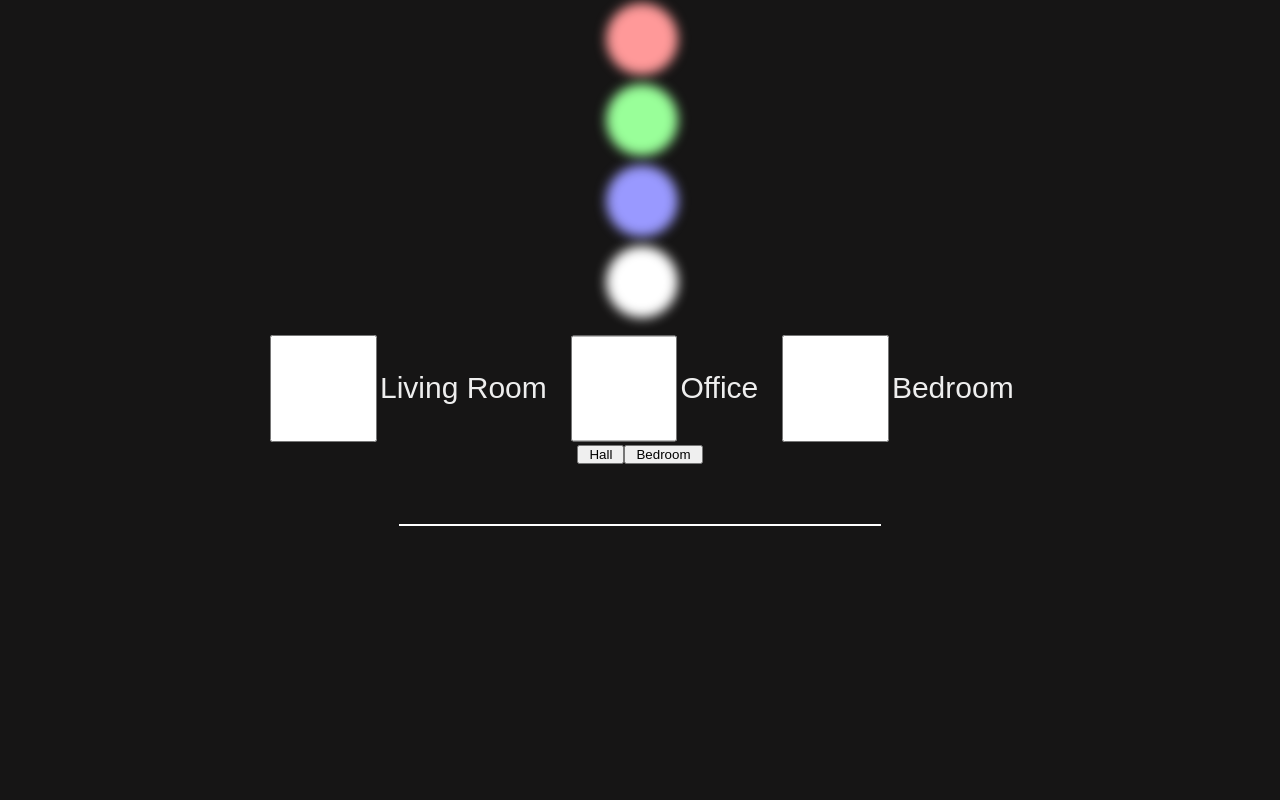
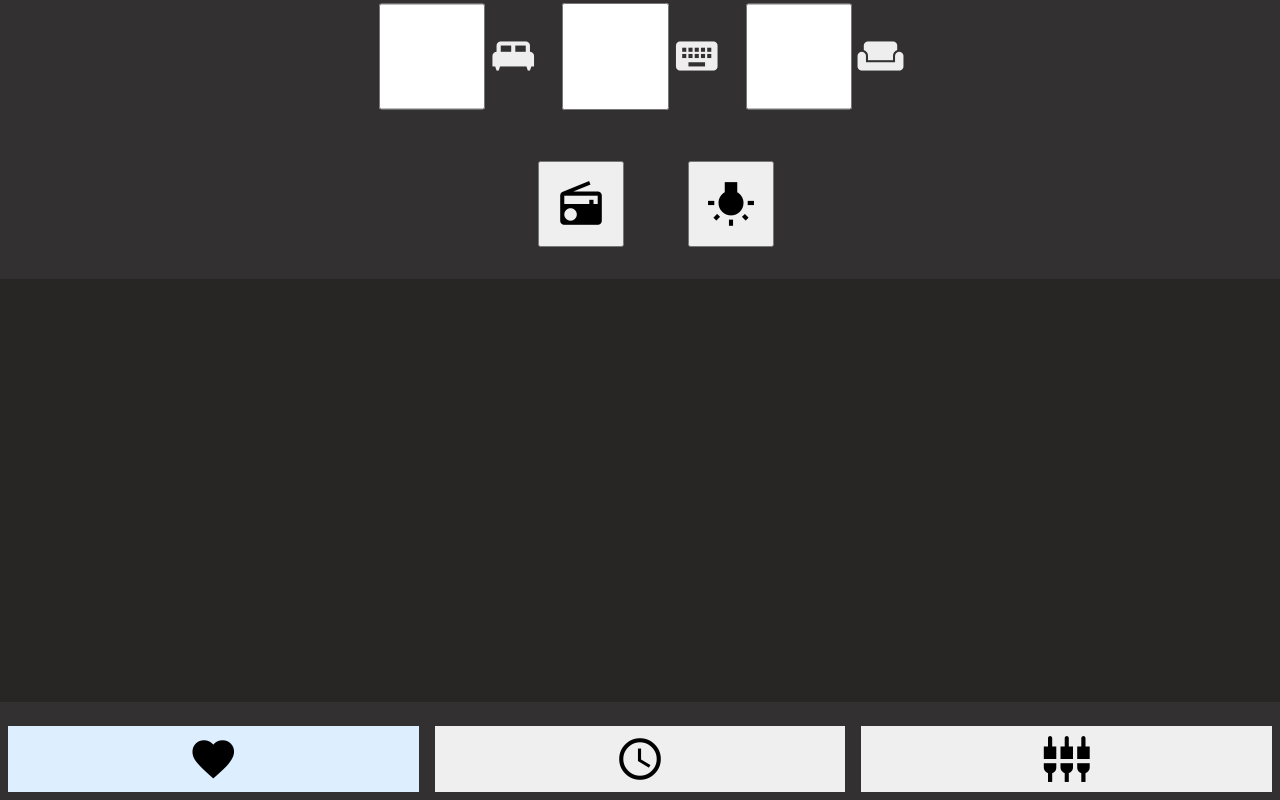
Before and after one commit to bridger-herman/led-foot, a plain HTML site: page index.html in a window 1280 px wide. Drawn offline with nearby package versions, Linux system fonts and the light colour scheme; no server answers.

Commit message:
Paginated UI

````diff
--- a/index.html
+++ b/index.html
@@ -5,8 +5,43 @@
   <title>LED Control</title>
   <link rel="stylesheet" href="./static/index.css">
   <link rel="stylesheet" href="./static/ranges.css">
+  <link href="https://fonts.googleapis.com/icon?family=Material+Icons"
+      rel="stylesheet">
 </head>
 <body>
+  <header>
+    <span id="rooms">
+        <span>
+            <input id="bedroom-check" type="checkbox">
+            <label for="bedroom-check" class="material-icons">king_bed</label>
+        </span>
+
+        <span>
+            <input id="office-check" type="checkbox">
+            <label for="office-check" class="material-icons">keyboard</label>
+        </span>
+
+        <span>
+            <input id="living-room-check" type="checkbox">
+            <label for="living-room-check" class="material-icons">weekend</label>
+        </span>
+    </span>
+    <span id="wemos">
+      <button class="wemo-button" id="Mini"><span class="material-icons">radio</span></button>
+      <button class="wemo-button" id="Insight"><span class="material-icons">wb_incandescent</span></button>
+    </span>
+  </header>
+
+
+  <article id="favorites">
+    <div class="centered container favorites" id="favorite-gradients">
+      <ul class="no-indent" id='favorite-list'>
+        <!-- auto populated -->
+      </ul>
+    </div>
+  </article>
+
+  <article id="inputs">
     <div class="container input-range-container">
       <form id="solid-rgbw-input"
             name="solid-rgbw-input">
@@ -36,38 +71,21 @@
               type="range">
       </form>
     </div>
+  </article>
 
-  <span id="rooms">
-      <span>
-          <input id="living-room-check" type="checkbox">
-          <label for="living-room-check">Living Room</label>
-      </span>
-
-      <span>
-          <input id="office-check" type="checkbox">
-          <label for="office-check">Office</label>
-      </span>
-
-      <span>
-          <input id="bedroom-check" type="checkbox">
-          <label for="bedroom-check">Bedroom</label>
-      </span>
-  </span>
-
-  <span id="wemos">
-    <button class="wemo-button" id="Insight">Hall</button>
-    <button class="wemo-button" id="Mini">Bedroom</button>
-  </span>
-
-  <div class="centered container favorites" id="favorite-gradients">
-    <ul class="no-indent" id='favorite-list'>
-      <!-- auto populated -->
-    </ul>
-  </div>
-
+  <article id="schedules">
     <div id="schedule">
       <!-- auto populated -->
     </div>
+  </article>
+
+  <footer>
+    <nav>
+      <button class="material-icons" id="favorites-button">favorite</button>
+      <button class="material-icons" id="schedules-button">schedule</button>
+      <button class="material-icons" id="inputs-button">settings_input_component</button>
+    </nav>
+  </footer>
 
   <script src=
   "https://ajax.googleapis.com/ajax/libs/jquery/3.4.1/jquery.min.js"></script>
--- a/static/index.css
+++ b/static/index.css
@@ -1,7 +1,12 @@
 body {
-  background: #161515;
+  background: #282525;
   color: #eee;
   font-size: 30px;
+  margin: 0;
+  width: 100vw;
+}
+.material-icons {
+  font-size: 50px !important;
 }
 
 @media only screen and (max-width: 1000px) {
@@ -41,8 +46,8 @@ body {
 
 .favorite-thumb {
   position: relative;
-  width: 10em;
-  height: 5em;
+  width: 12em;
+  height: 6em;
   border: 2px solid gray;
   border-radius: 4px;
   margin: 0.25rem;
@@ -105,12 +110,44 @@ input.time {
 }
 
 #wemos {
+    width: 100%;
+    margin: 1rem;
     display: flex;
-    justify-content: center;
+    justify-content: center
 }
 #wemos button {
     display: flex;
     align-items: center;
-    padding: 0 10px;
+    padding: 1rem;
+    margin: 2rem;
     font-family: sans-serif;
 }
+
+header {
+  width: 100%;
+  top: 0;
+  left: 0;
+  background: #323030;
+  margin: 0;
+}
+
+footer {
+  width: 100%;
+  position: fixed;
+  bottom: 0;
+  left: 0;
+  background: #323030;
+}
+footer nav {
+  display: flex;
+  padding: 1rem 0 0 0;
+}
+footer nav button {
+  flex-grow: 1;
+  margin: 0.5rem;
+  border: none;
+  padding: 0.5rem;
+}
+footer nav button.active {
+  background-color: #ddeeff;
+}
--- a/static/index.js
+++ b/static/index.js
@@ -1,16 +1,14 @@
 // Relies on the
 //
 // ```
-// <color/gradient>_<name>_<duration?>_<repeat?>.png
+// ./led-foot-sequences/<sequence_name>.png
 // ```
 //
 // convention
 function stripName(sequencePath) {
-    let firstUnderscore = sequencePath.indexOf('_');
-    let secondUnderscore = sequencePath.indexOf('_', firstUnderscore + 1);
-    let dotIndex = sequencePath.lastIndexOf('.');
-    let lastIndex = secondUnderscore >= 0 ? secondUnderscore : dotIndex;
-    return sequencePath.slice(firstUnderscore + 1, lastIndex);
+    let nameRegex = /.\/led-foot-sequences\/([a-zA-Z\-]+).png/;
+    let match = sequencePath.match(nameRegex);
+    return match[1];
 }
 
 function loadSequence(name) {
@@ -79,6 +77,21 @@ function updateSlidersFromJson(data) {
     $('#input-range-white').val(data.w);
 }
 
+function setupNav() {
+    let $buttons = $('nav>button');
+    $buttons.each((i, el) => {
+        $(el).on('click', (evt) => {
+            $('nav>button').removeClass('active');
+            $(evt.target).addClass('active');
+
+            // delete `-button` to find id of article
+            let id = evt.target.id.slice(0, evt.target.id.indexOf('-button'));
+            $('article').css('display', 'none');
+            $('#' + id).css('display', 'block');
+        })
+    });
+}
+
 function setup() {
     // Start a WebSocket for updating the sliders in realtime
     // let fullHref = window.location.href;
@@ -90,17 +103,24 @@ function setup() {
     //     updateSlidersFromJson(JSON.parse(evt.data));
     // };
 
+    setupNav();
+    $('#favorites-button').trigger('click');
+
     // Set up WeMo commands
     $('.wemo-button').on('click', (evt) => {
-        let wemo = evt.target.id;
+        let button = evt.target.closest('button');
+        let wemo = button.id;
         let command = 'toggle';
         let data = {};
         data[wemo] = command;
+        $(button).prop('disabled', true);
         $.post({
             data: JSON.stringify(data),
             url: '/api/wemo',
             contentType: 'application/json; charset=utf-8',
-        })
+        }).then(() => {
+            $(button).prop('disabled', false);
+        });
     })
 
     // Setup ajax POST requests to update RGBW leds
@@ -135,15 +155,15 @@ function setup() {
     // Populate all the current color values from the server side
     $.get({
         url: '/api/get-rgbw',
-    }).then((data) => updateSlidersFromJson(JSON.parse(data)));
+    }).then((data) => updateSlidersFromJson(data));
 
     // Populate the room data
     $.get({
         url: '/api/get-rooms',
     }).then((response) => {
-        $('#living-room-check').prop('checked', response['LivingRoom']);
-        $('#office-check').prop('checked', response['Office']);
-        $('#bedroom-check').prop('checked', response['Bedroom']);
+        $('#living-room-check').prop('checked', response['living_room']);
+        $('#office-check').prop('checked', response['office']);
+        $('#bedroom-check').prop('checked', response['bedroom']);
     });
 
     $.get({
````
Also changed, not shown: 1 other file. Lines whose indentation alone changed are shown as unchanged.
